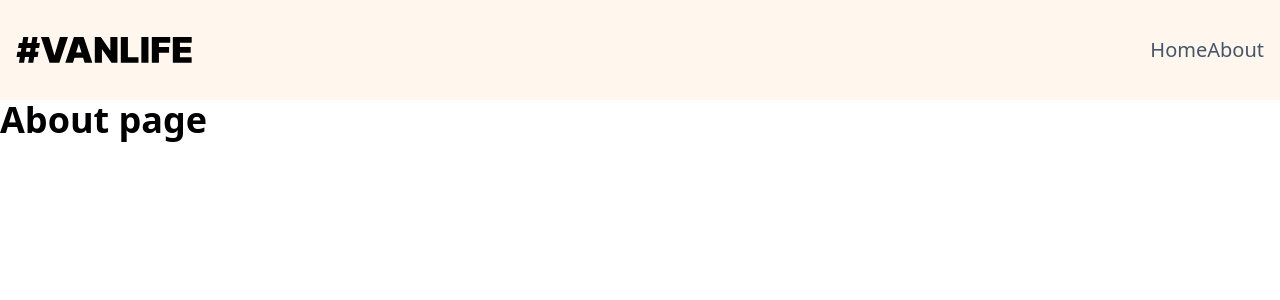
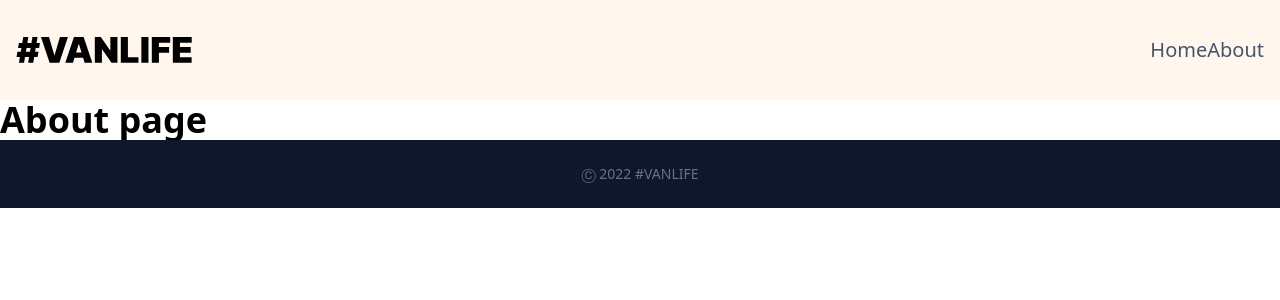
Before and after one commit to Odile078/react-router-introdusctory, a React (Vite) app: page /about in a window 1280 px wide. Shown: the top 300 px of the page. Built offline with nearby package versions, Linux system fonts and the light colour scheme.

Commit message:
feat: add footer design

```diff
--- a/src/App.jsx
+++ b/src/App.jsx
@@ -2,14 +2,18 @@ import { BrowserRouter, Route, Routes } from "react-router-dom";
 import Home from "./components/Home";
 import About from "./components/About";
 import Navbar from "./components/Navbar";
+import Footer from "./components/Footer";
 function App() {
   return (
     <BrowserRouter>
-      <Navbar />
-      <Routes>
-        <Route path="/" element={<Home />} />
-        <Route path="/about" element={<About />} />
-      </Routes>
+      <div className="flex flex-col min-h-screen">
+        <Navbar />
+        <Routes>
+          <Route path="/" element={<Home />} />
+          <Route path="/about" element={<About />} />
+        </Routes>
+        <Footer />
+      </div>
     </BrowserRouter>
   );
 }
--- a/src/components/Footer.jsx
+++ b/src/components/Footer.jsx
@@ -1,5 +1,9 @@
 const Footer = () => {
-  return <div></div>;
+  return (
+    <div className="p-6 text-center text-white bg-slate-900">
+      <h1 className="text-sm text-slate-500">Ⓒ 2022 #VANLIFE</h1>
+    </div>
+  );
 };
 
 export default Footer;
```
